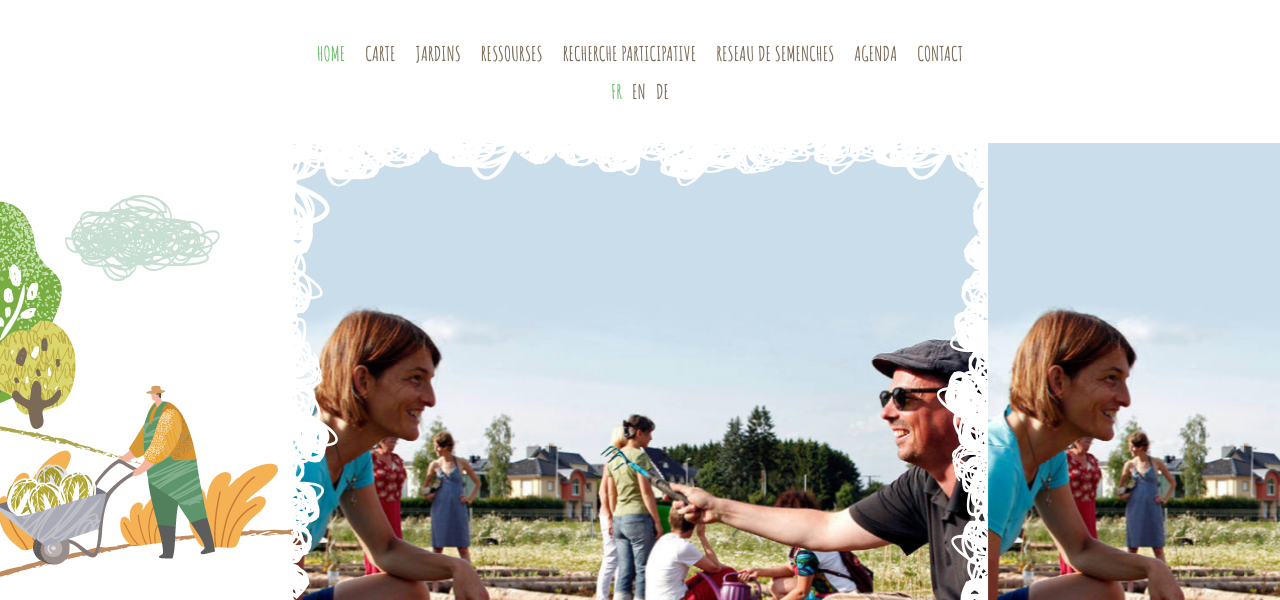
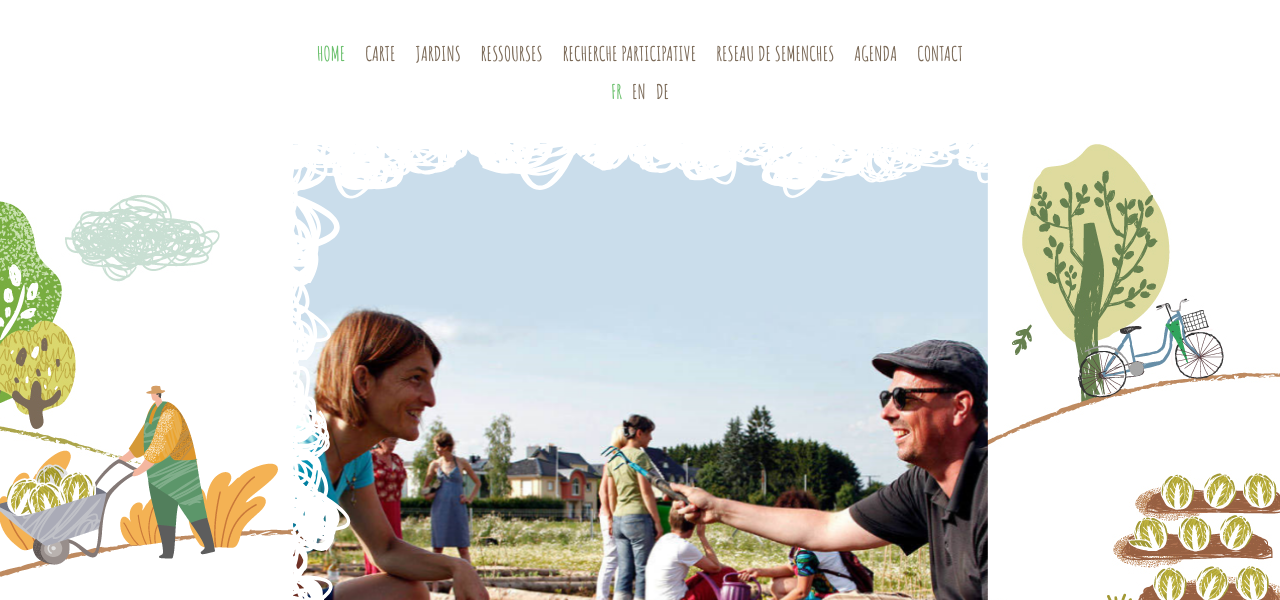
Before and after one commit to coreopados/eisegaart, a plain HTML site: page index.html in a window 1280 px wide. Shown: the part 200-800 px from the top of the page. Drawn offline with nearby package versions, Linux system fonts and the light colour scheme.

Commit message:
Update style.css

```diff
--- a/css/style.css
+++ b/css/style.css
@@ -1137,7 +1137,8 @@ footer:before {
 .slider-wrap {
   max-width: 695px;
   margin: 0 auto;
-  position: relative; }
+  position: relative;
+overflow:hidden}
 
 .slider-wrap .swiper-button-next, .slider-wrap .swiper-button-prev {
   top: unset;
```
